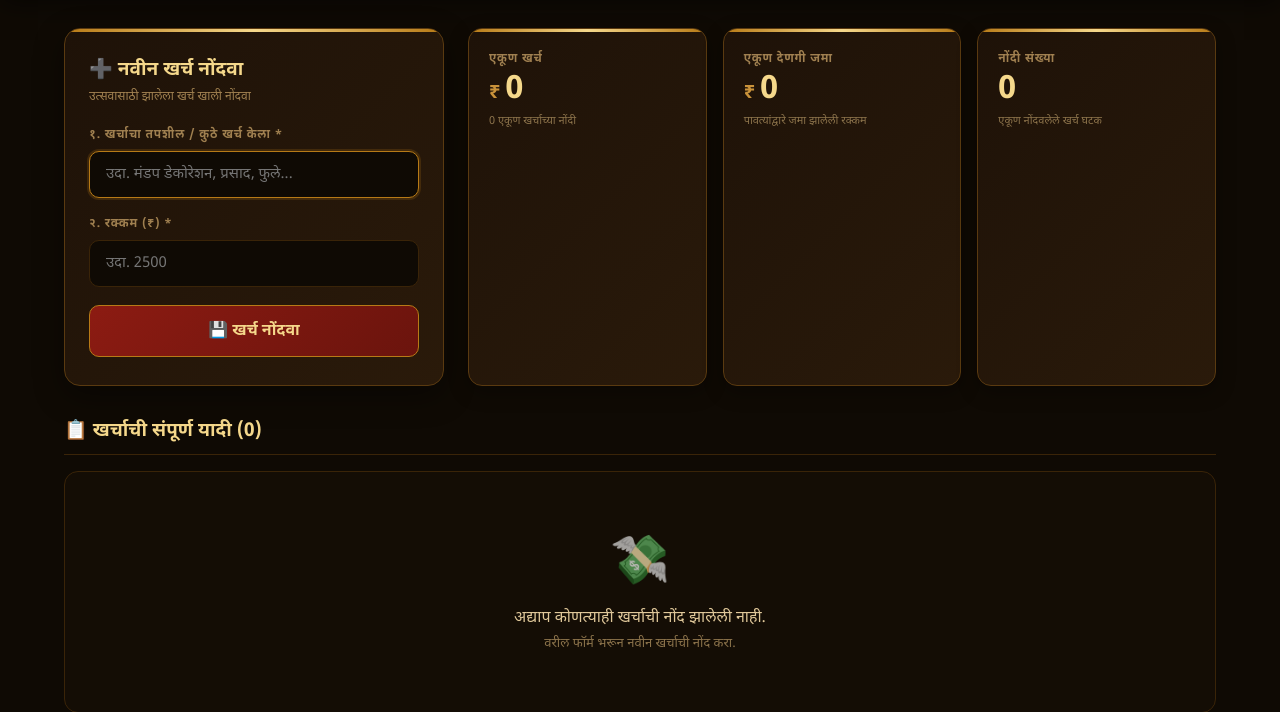
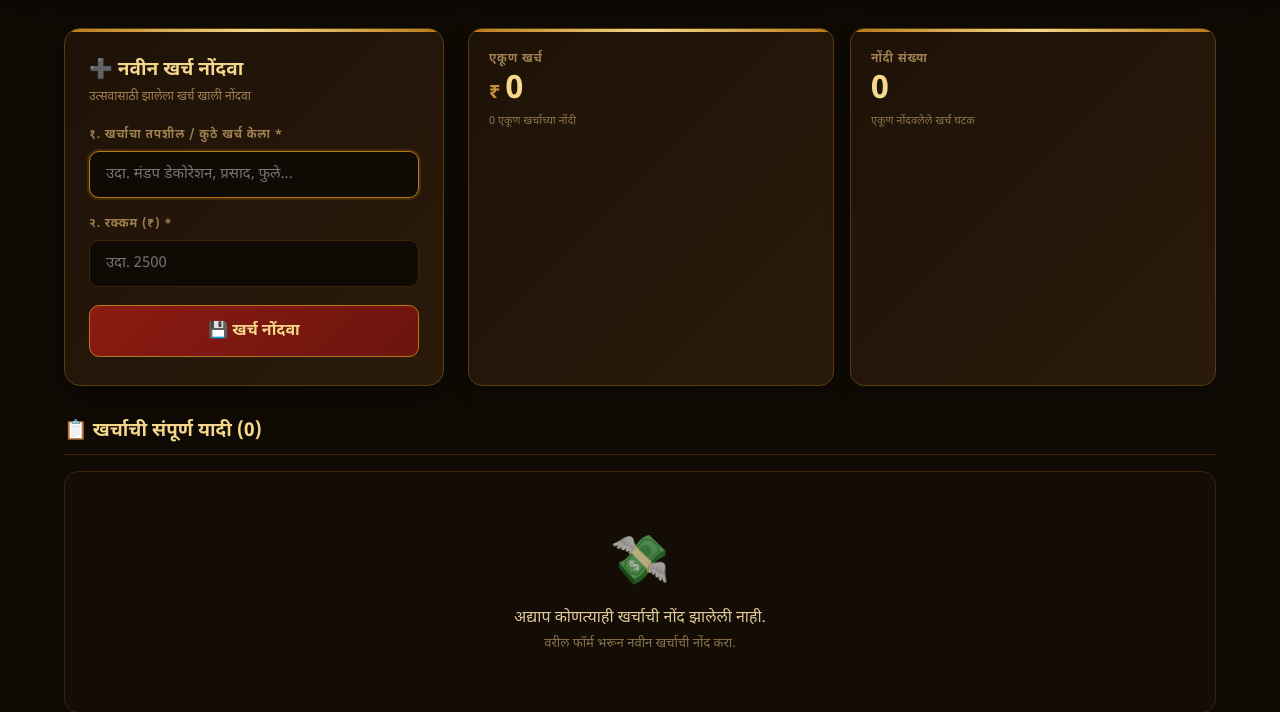
Before and after one commit to Sanket5749/GanpatiPavti, a Flask app: page /kharch in a window 1280 px wide. Shown: the part 103-815 px from the top of the page. Run offline with Flask 3, Linux system fonts and the light colour scheme; the visitor is signed in with stand-in values (Sample User, id 1); data that the repository does not hold is empty.

Commit message:
Remove total donation display from kharch.html
Removed the total donation section from the expenses template.

```diff
--- a/templates/kharch.html
+++ b/templates/kharch.html
@@ -531,12 +531,6 @@
                     <div class="stat-value rupees">{{ "{:,}".format(total_kharch) }}</div>
                     <div class="stat-sub">{{ total_count }} एकूण खर्चाच्या नोंदी</div>
                 </div>
-
-                <div class="stat-card">
-                    <div class="stat-label">एकूण देणगी जमा</div>
-                    <div class="stat-value rupees">{{ "{:,}".format(total_jama) }}</div>
-                    <div class="stat-sub">पावत्यांद्वारे जमा झालेली रक्कम</div>
-                </div>
                 <div class="stat-card">
                     <div class="stat-label">नोंदी संख्या</div>
                     <div class="stat-value">{{ total_count }}</div>
```
